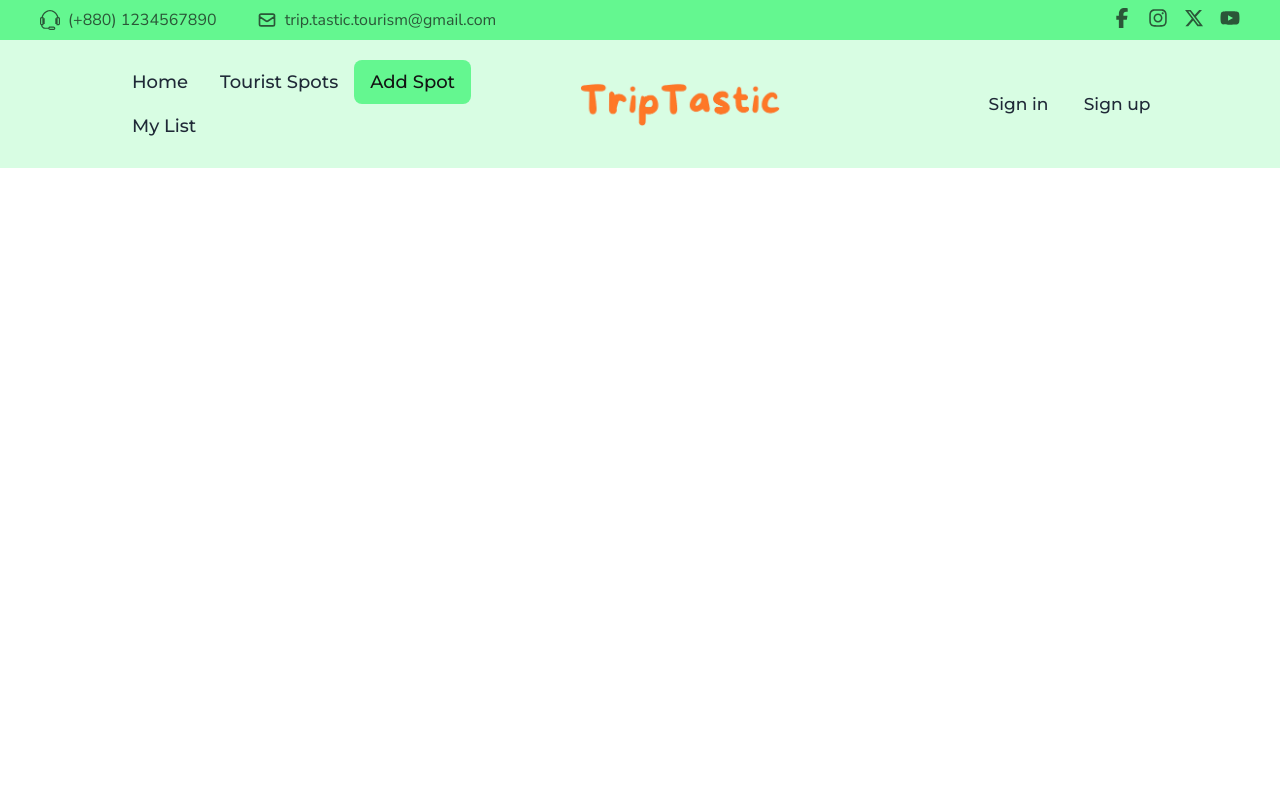
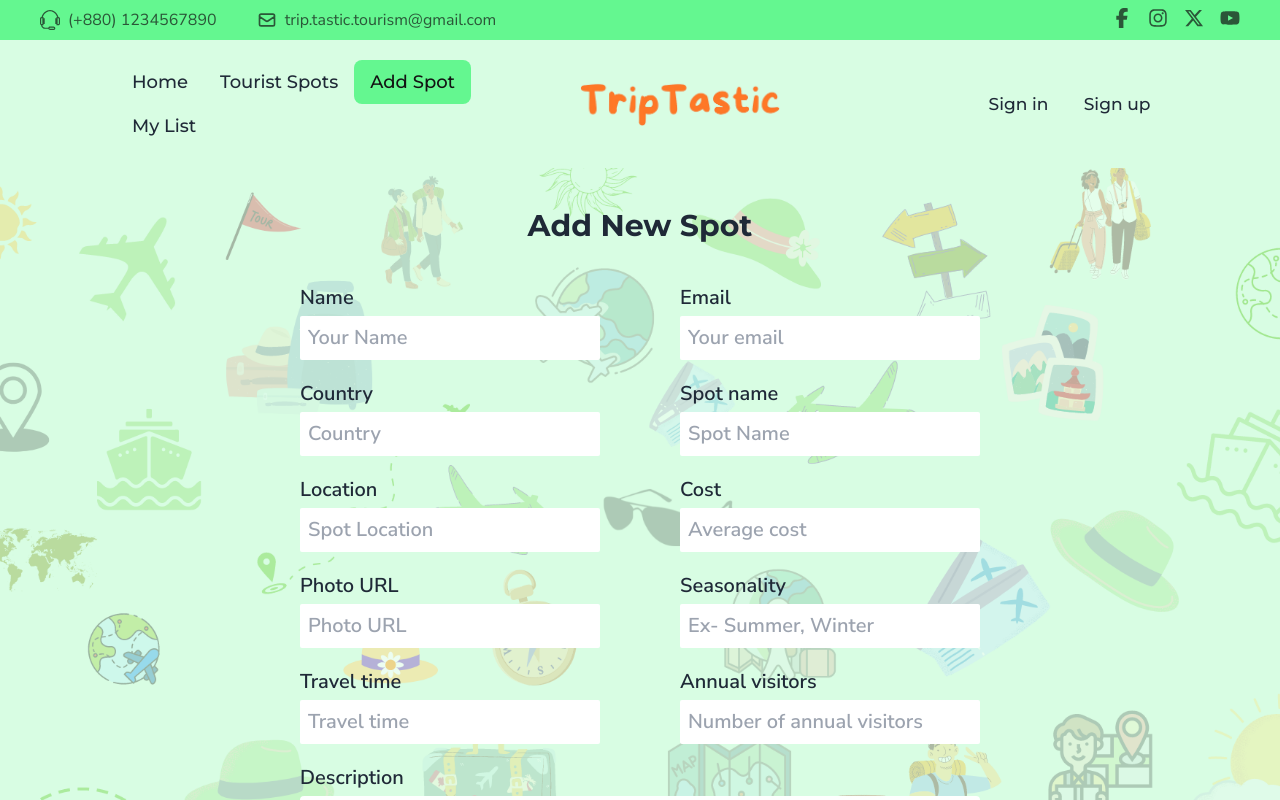
Before and after one commit to paradox-99/trip-tastic-client, a React (Vite) app: page /add-spot in a window 1280 px wide. Shown: the top 800 px of the page. Built offline with nearby package versions, Linux system fonts and the light colour scheme; no server answers.

Commit message:
added add spot page

```diff
--- a/src/components/headers/Navbar.jsx
+++ b/src/components/headers/Navbar.jsx
@@ -10,7 +10,7 @@ import { IoLogInOutline } from "react-icons/io5";
 
 const Navbar = () => {
 
-    const { user, logout } = useContext(AuthContext);
+    const { user, logOut } = useContext(AuthContext);
 
     const routes = <>
         <li><NavLink to={'/'}>Home</NavLink></li>
@@ -39,7 +39,7 @@ const Navbar = () => {
                     <FaYoutube />
                 </div>
             </div>
-            <div className="navbar px-4 xl:px-28 py-3  font-montserrat z-10 sticky top-0">
+            <div className="navbar px-2 md:px-4 xl:px-28 py-3  font-montserrat z-10 sticky top-0">
                 <div className="dropdown dropdown-start navbar-start lg:hidden">
                     <div tabIndex={0} role="button" className="btn btn-ghost pl-1 lg:hidden text-2xl">
                         <HiMenuAlt2 />
@@ -59,7 +59,7 @@ const Navbar = () => {
                         user && <img src={""} alt="" className="hidden lg:flex mr-1 md:mr-3 w-12 h-12 rounded-full" data-tooltip-id="my-tooltip" data-tooltip-content={user.displayName} />
                     }
                     {
-                        user && <NavLink onClick={logout} className="btn bg-inherit border-none shadow-none hover:bg-[#16DB65] text-lg">Sign out</NavLink>
+                        user && <button onClick={logOut} className="btn bg-inherit border-none shadow-none hover:bg-[#16DB65] text-lg">Sign out</button>
                     }
                     {
                         !user && <NavLink to={'/sign-in'} className="btn bg-inherit border-none shadow-none hover:bg-[#16DB65] lg:font-semibold xl:font-medium xl:text-lg hidden lg:flex">Sign in</NavLink>
@@ -82,7 +82,7 @@ const Navbar = () => {
                     </div>
                 </div>
             </div>
-            <Tooltip id="my-tooltip" style={{ backgroundColor: "#058C42", color: "white" }} />
+            <Tooltip id="my-tooltip" style={{ backgroundColor: "#0D2818", color: "white" }} />
         </div>
     );
 };
--- a/src/components/pages/addSpots/AddSpots.jsx
+++ b/src/components/pages/addSpots/AddSpots.jsx
@@ -1,7 +1,66 @@
 const AddSpots = () => {
     return (
-        <div>
-
+        <div className="py-10 bg-add-spot bg-cover px-28 font-nunito font-semibold md:text-lg lg:text-xl">
+            <h1 className="text-center font-montserrat text-3xl font-bold mb-10">Add New Spot</h1>
+            <div className="flex flex-col gap-5 justify-center items-center">
+                <div className="flex items-center gap-20">
+                    <div className="flex flex-col gap-1 w-[300px]">
+                        <label>Name</label>
+                        <input type="text" name="name" placeholder="Your Name" className="md:text-lg lg:text-xl rounded-sm p-2 w-full focus:outline-none focus:border-b-[3px] border-[#058C42]" />
+                    </div>
+                    <div className="flex flex-col gap-1 w-[300px]">
+                        <label>Email</label>
+                        <input type="email" name="email" placeholder="Your email" className="md:text-lg lg:text-xl rounded-sm p-2 w-full focus:outline-none focus:border-b-[3px] border-[#058C42]" />
+                    </div>
+                </div>
+                <div className="flex items-center gap-20">
+                    <div className="flex flex-col gap-1 w-[300px]">
+                        <label>Country</label>
+                        <input type="text" name="country" placeholder="Country" className="md:text-lg lg:text-xl rounded-sm p-2 w-full focus:outline-none focus:border-b-[3px] border-[#058C42]" />
+                    </div>
+                    <div className="flex flex-col gap-1 w-[300px]">
+                        <label>Spot name</label>
+                        <input type="text" name="spot_name" placeholder="Spot Name" className="md:text-lg lg:text-xl rounded-sm p-2 w-full focus:outline-none focus:border-b-[3px] border-[#058C42]" />
+                    </div>
+                </div>
+                <div className="flex items-center gap-20">
+                    <div className="flex flex-col gap-1 w-[300px]">
+                        <label>Location</label>
+                        <input type="text" name="spot_location" placeholder="Spot Location" className="md:text-lg lg:text-xl rounded-sm p-2 w-full focus:outline-none focus:border-b-[3px] border-[#058C42]" />
+                    </div>
+                    <div className="flex flex-col gap-1 w-[300px]">
+                        <label>Cost</label>
+                        <input type="text" name="cost" placeholder="Average cost" className="md:text-lg lg:text-xl rounded-sm p-2 w-full focus:outline-none focus:border-b-[3px] border-[#058C42]" />
+                    </div>
+                </div>
+                <div className="flex items-center gap-20">
+                    <div className="flex flex-col gap-1 w-[300px]">
+                        <label>Photo URL</label>
+                        <input type="url" name="photo_url" placeholder="Photo URL" className="md:text-lg lg:text-xl rounded-sm p-2 w-full focus:outline-none focus:border-b-[3px] border-[#058C42]" />
+                    </div>
+                    <div className="flex flex-col gap-1 w-[300px]">
+                        <label>Seasonality</label>
+                        <input type="text" name="" placeholder="Ex- Summer, Winter" className="md:text-lg lg:text-xl rounded-sm p-2 w-full focus:outline-none focus:border-b-[3px] border-[#058C42]" />
+                    </div>
+                </div>
+                <div className="flex items-center gap-20">
+                    <div className="flex flex-col gap-1 w-[300px]">
+                        <label>Travel time</label>
+                        <input type="text" name="travel_time" placeholder="Travel time" className="md:text-lg lg:text-xl rounded-sm p-2 w-full focus:outline-none focus:border-b-[3px] border-[#058C42]" />
+                    </div>
+                    <div className="flex flex-col gap-1 w-[300px]">
+                        <label>Annual visitors</label>
+                        <input type="text" name="annual_visitors" placeholder="Number of annual visitors" className="md:text-lg lg:text-xl rounded-sm p-2 w-full focus:outline-none focus:border-b-[3px] border-[#058C42]" />
+                    </div>
+                </div>
+                <div className="flex flex-col gap-1 w-[680px]">
+                    <label>Description</label>
+                    <textarea name="description" cols="30" rows="10" placeholder="Give a short description" className="md:text-lg lg:text-xl rounded p-2 w-full focus:outline-none focus:border-b-[3px] border-[#058C42]" ></textarea>
+                </div>
+                <div className="flex flex-col gap-1 w-[680px]">
+                    <input type="submit" value="Add" className="btn bg-btnPrimary p-3 hover:bg-btnHover text-xl font-montserrat"/>
+                </div>
+            </div>
         </div>
     );
 };
--- a/src/components/pages/login/Signin.jsx
+++ b/src/components/pages/login/Signin.jsx
@@ -110,8 +110,8 @@ const Signin = () => {
                             <div className="space-y-2">
                                 <label>Password</label><br />
                                 <div className="flex bg-white items-center">
-                                    <input {...register('password')} type={showPassword ? "text" : "password"} className="grow md:text-lg lg:text-xl  p-2 w-full focus:outline-none focus:border-b-[3px] border-[#058C42]" placeholder="Password" />
-                                    <span className="text-xl">{showPassword ? <IoEyeOffSharp onClick={() => setShowPassword(!showPassword)} /> : <IoEyeSharp onClick={() => setShowPassword(!showPassword)} />}</span>
+                                    <input {...register('password')} type={showPassword ? "text" : "password"} className="md:text-lg lg:text-xl  p-2 w-full focus:outline-none focus:border-b-[3px] border-[#058C42]" placeholder="Password" />
+                                    <span className="text-xl pr-1">{showPassword ? <IoEyeOffSharp onClick={() => setShowPassword(!showPassword)} /> : <IoEyeSharp onClick={() => setShowPassword(!showPassword)} />}</span>
                                 </div>
                             </div>
 
--- a/src/components/pages/signup/SignUp.jsx
+++ b/src/components/pages/signup/SignUp.jsx
@@ -1,8 +1,5 @@
 import { Helmet } from "react-helmet-async";
-import { MdEmail } from "react-icons/md";
-import { FaKey } from "react-icons/fa6";
 import { IoEyeOffSharp, IoEyeSharp, IoWarningOutline } from "react-icons/io5";
-import { FaEdit, FaLink } from "react-icons/fa";
 import { useContext, useState } from "react";
 import { Link, useNavigate } from "react-router-dom";
 import { useForm } from "react-hook-form";
@@ -113,14 +110,16 @@ const SignUp = () => {
                             </div>
                             {errors.email && (<p className="text-red-500">{errors.email.message}</p>)}
 
-                            {/* Submit button */}
+                            {/* password */}
                             <div className="flex flex-col gap-2">
                                 <label className="md:text-lg lg:text-xl">Password</label>
-                                <input {...register('password')} type={showPassword ? "text" : "password"} className="md:text-lg lg:text-xl p-2 w-full focus:outline-none focus:border-b-[3px] border-[#058C42]" placeholder="Password" />
+                                <div className="flex items-center bg-white">
+                                    <input {...register('password')} type={showPassword ? "text" : "password"} className="md:text-lg lg:text-xl p-2 w-full focus:outline-none focus:border-b-[3px] border-[#058C42]" placeholder="Password" />
+                                    <span className="text-xl pr-1">{showPassword ? <IoEyeOffSharp onClick={() => setShowPassword(!showPassword)} /> : <IoEyeSharp onClick={() => setShowPassword(!showPassword)} />}</span>
+                                </div>
+                                {errors.password && (<p className="text-red-500">{errors.password.message}</p>)}
 
-                                <span className="text-xl">{showPassword ? <IoEyeOffSharp onClick={() => setShowPassword(!showPassword)} /> : <IoEyeSharp onClick={() => setShowPassword(!showPassword)} />}</span>
                             </div>
-                            {errors.password && (<p className="text-red-500">{errors.password.message}</p>)}
 
                             {
                                 error && (<div className="flex justify-center items-center gap-1 text-red-500"><IoWarningOutline /><p className="text-lg">{error}</p></div>)
--- a/tailwind.config.js
+++ b/tailwind.config.js
@@ -19,7 +19,8 @@ export default {
         'btnHover': '#23FF70'
       },
       backgroundImage: {
-        'form_bg': "url('src/assets/images/form.png')"
+        'form_bg': "url('src/assets/images/form.png')",
+        'add-spot': "url('src/assets/images/addSpot.png')"
       }
     },
   },
```
Also changed, not shown: src/assets/images/addSpot.png (added).
